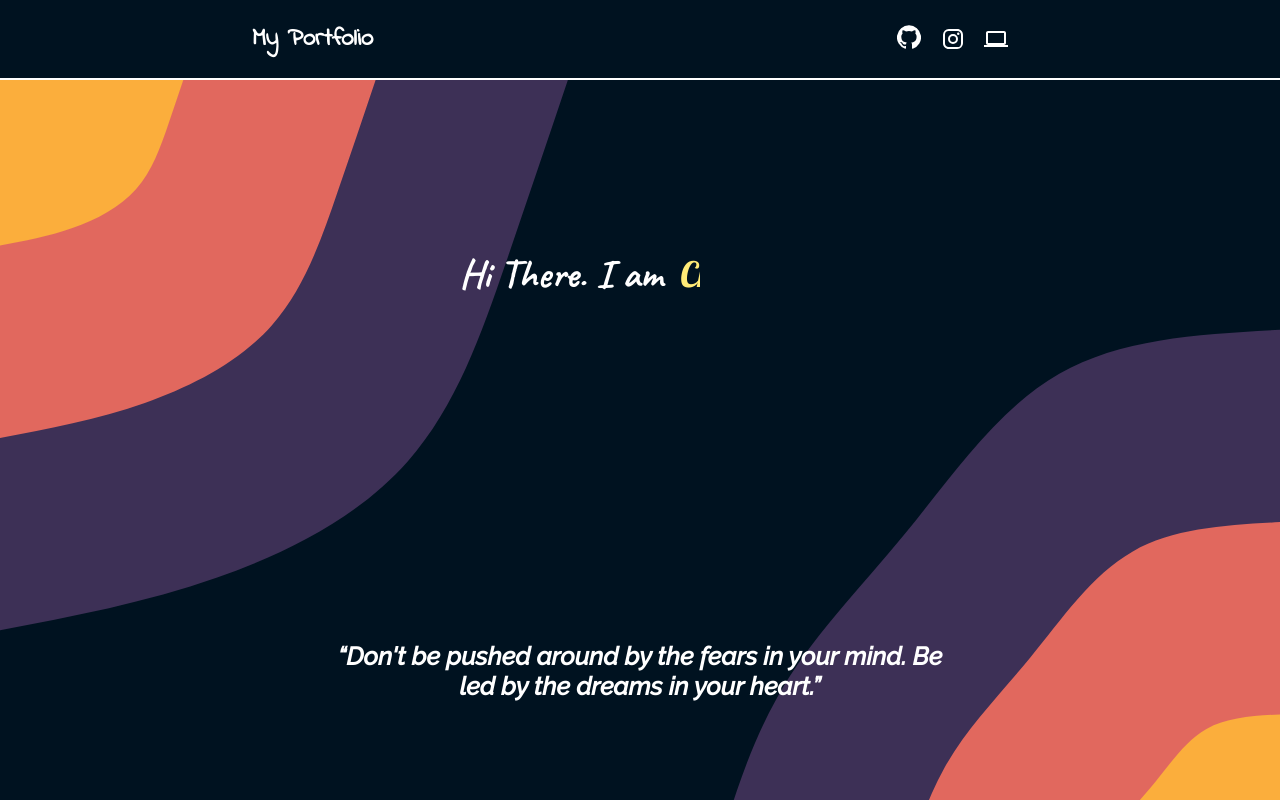
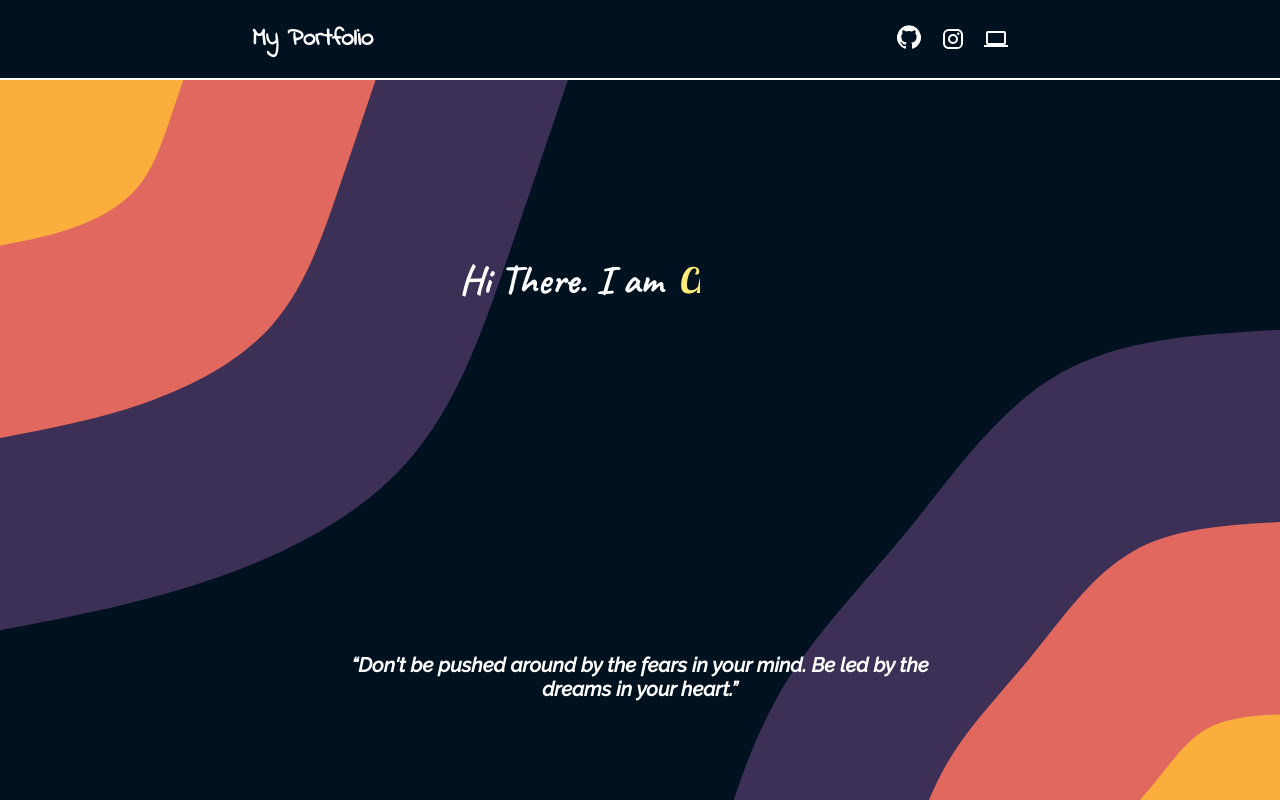
Before and after one commit to Fastsetter/portfolio, a Next.js app: page / in a window 1280 px wide. Shown: the top 800 px of the page. Built offline with nearby package versions, Linux system fonts and the light colour scheme; a web font is replaced by a local one.

Commit message:
make it better

```diff
--- a/styles/Intro.module.css
+++ b/styles/Intro.module.css
@@ -73,7 +73,7 @@
   font-family: 'Raleway', sans-serif;
   font-style: italic;
   font-weight: 600;
-  font-size: 25px;
+  font-size: 20px;
   width: 50%;
   /* font-display: swap; */
   text-align: center;
--- a/styles/Projects.module.css
+++ b/styles/Projects.module.css
@@ -4,7 +4,7 @@
   display: flex;
   justify-content: space-around;
   flex-wrap: wrap;
-  background:linear-gradient(rgba(0, 0, 0, 0.596),rgba(0, 0, 0, 0.507)),url("/blob-scatter-haikei (1).svg") no-repeat center center fixed;
+  /* background:linear-gradient(rgba(0, 0, 0, 0.596),rgba(0, 0, 0, 0.507)),url("/blob-scatter-haikei (1).svg") no-repeat center center fixed; */
   -webkit-background-size: cover;
   -moz-background-size: cover;
   -o-background-size: cover;
```
